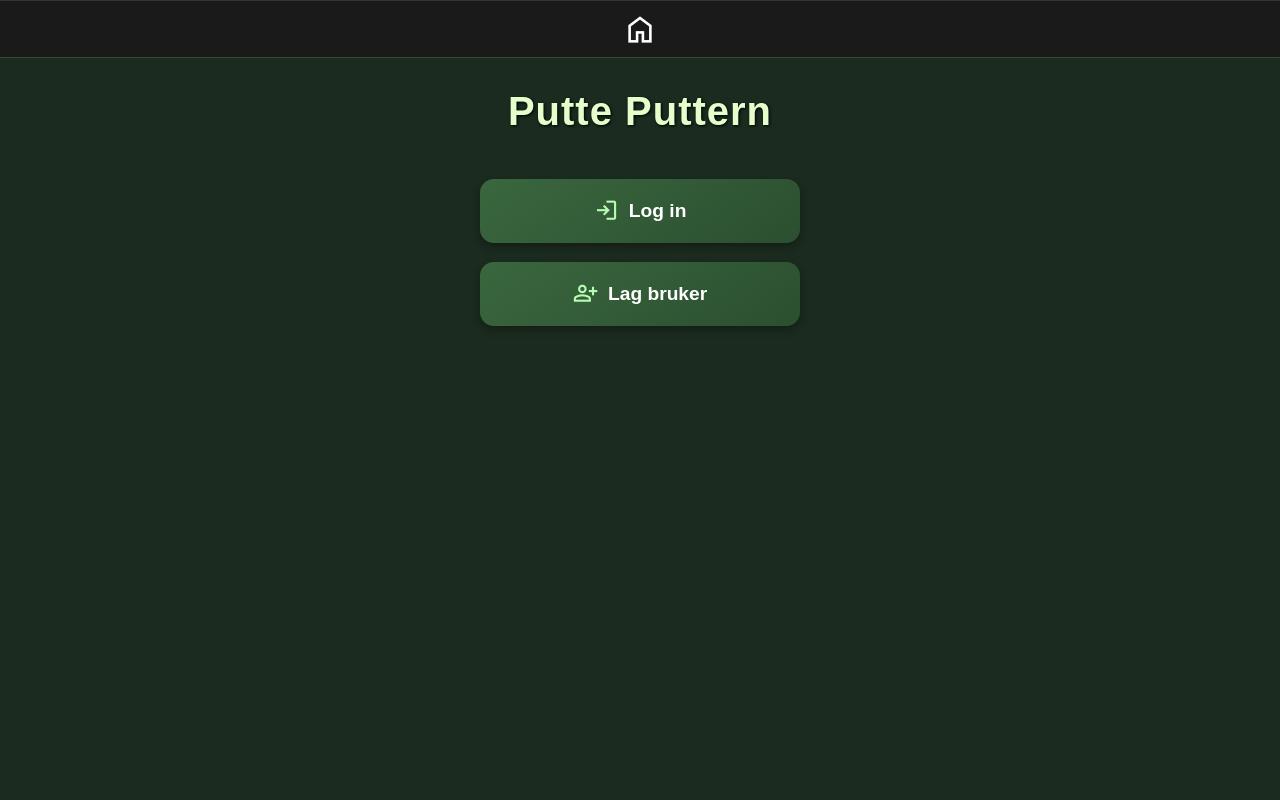
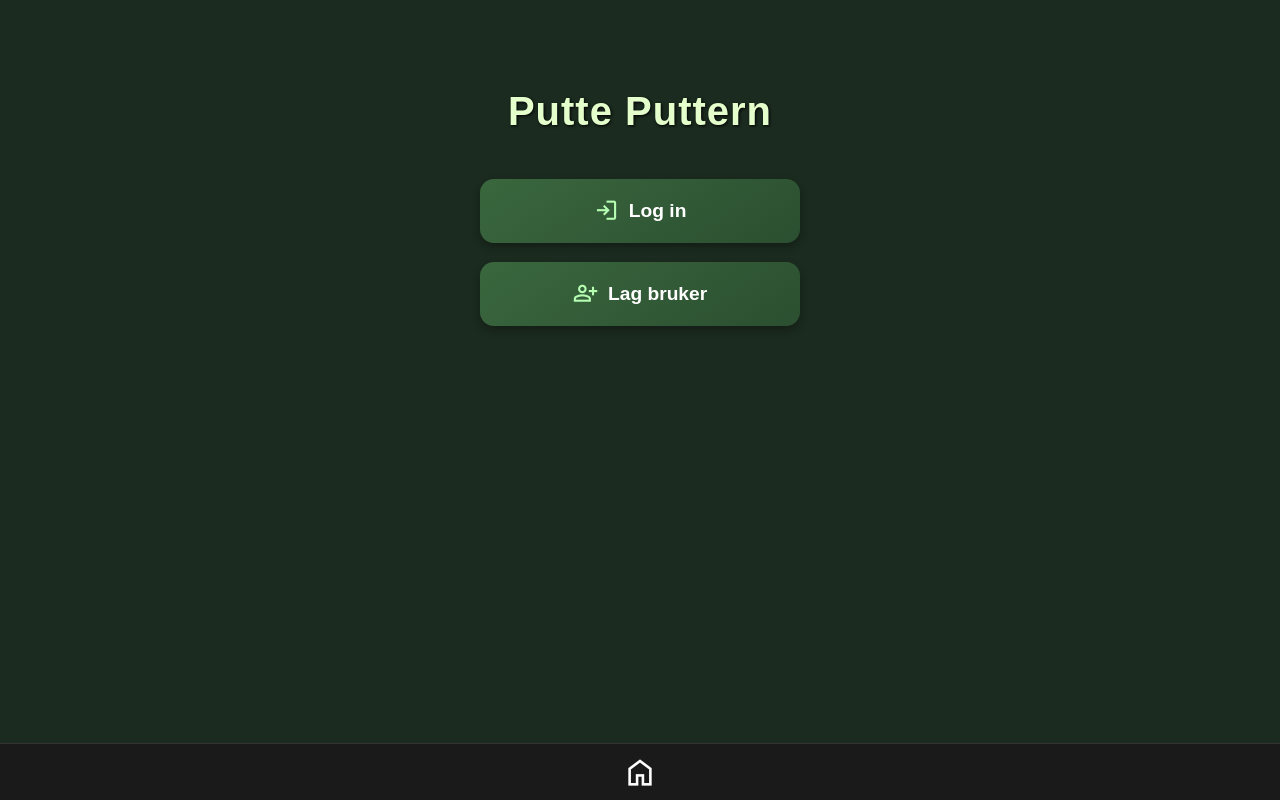
Before and after one commit to brollows/PuttePuttern, an Angular app: page /login in a window 1280 px wide. Built offline with nearby package versions, Linux system fonts and the light colour scheme.

Commit message:
changes home button to cover the gap below it part 3

```diff
--- a/src/app/app.component.css
+++ b/src/app/app.component.css
@@ -1,6 +1,6 @@
 .navbar {
   position: fixed;
-  bottom: -1;
+  bottom: 0;
   left: 0;
   right: 0;
 
--- a/src/styles.css
+++ b/src/styles.css
@@ -4,7 +4,7 @@ body {
   background-color: #1b2b1f;
   /* mørk skoggrønn */
   color: #f0f0f0;
-  font-family: 'Bungee', sans-serif;
+  font-family: "Bungee", sans-serif;
 }
 
 /* Link resets */
@@ -47,7 +47,9 @@ main {
   border-radius: 12px;
   text-decoration: none !important;
   font-weight: bold;
-  transition: background 0.3s ease, transform 0.2s ease;
+  transition:
+    background 0.3s ease,
+    transform 0.2s ease;
 }
 
 .menu-button:hover,
@@ -60,14 +62,12 @@ main {
   outline: none;
 }
 
-
 /* Top navbar med home-ikon */
 .navbar {
   background-color: #0f1f14;
   padding: 0.75rem 0;
   display: flex;
   justify-content: center;
-  border-bottom: 1px solid #2f4f32;
 }
 
 .home-icon {
```
